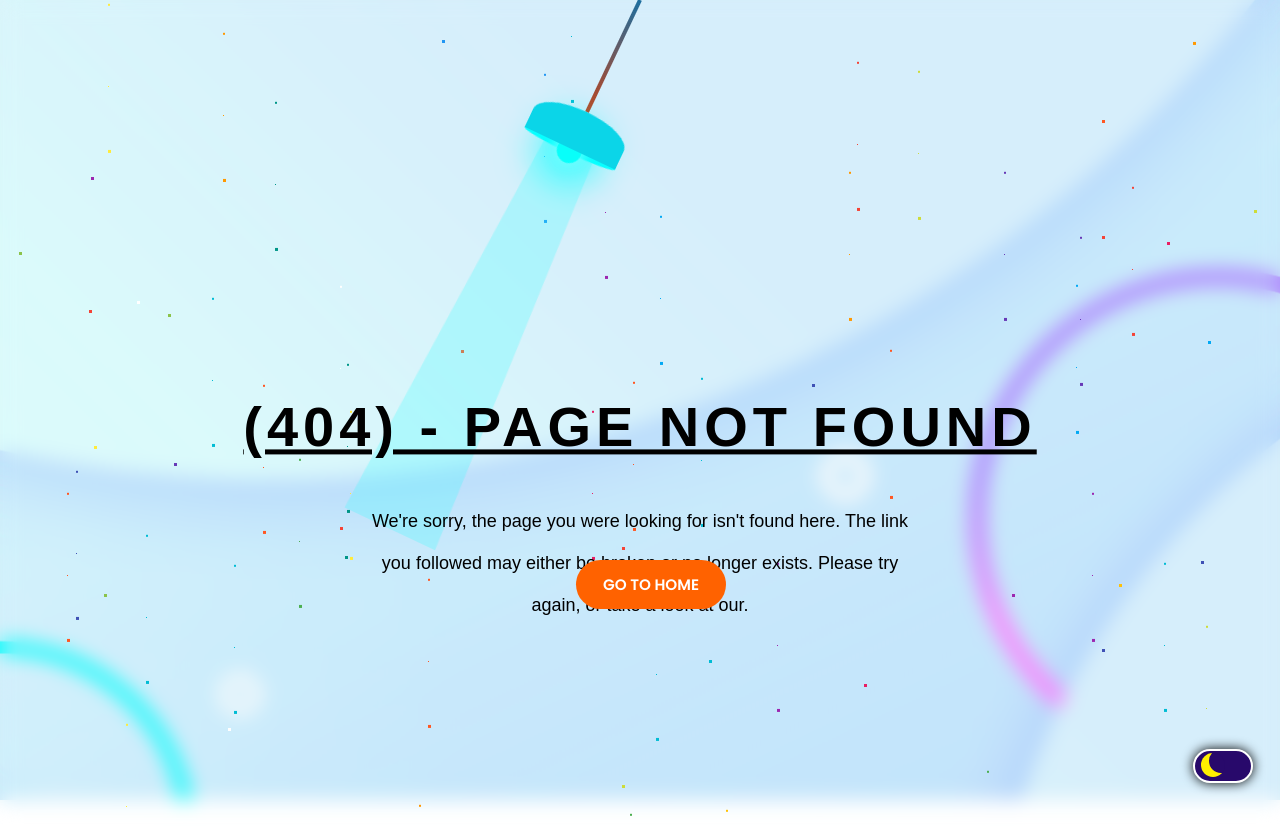
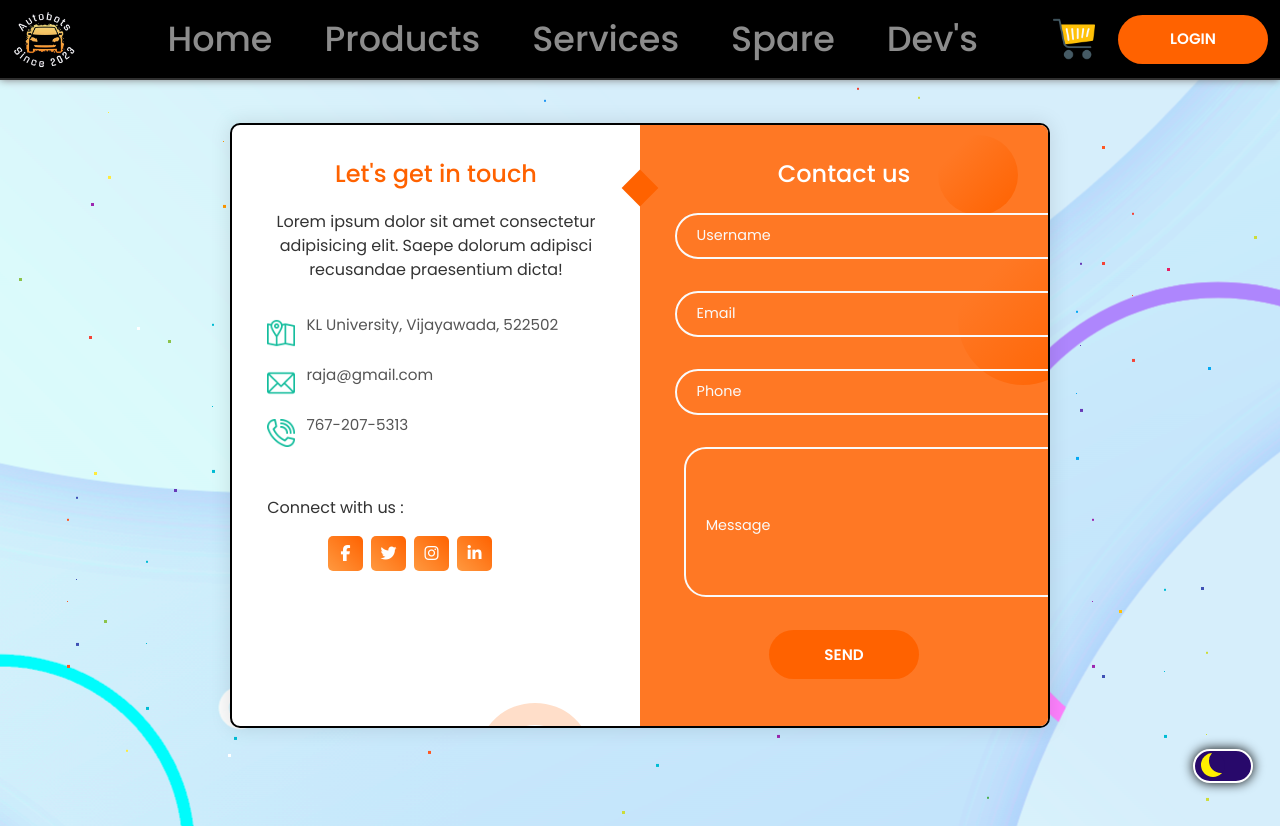
Before and after one commit to rajgopalhota/SDP-02, a React (Create React App) app in the folder client/: page /autobots/contact in a window 1280 px wide. Before the commit this address had no page. Before the commit the page ends 800 px from the top, so only its background shows below. Built offline with nearby package versions, Linux system fonts and the light colour scheme.

Commit message:
contact page embedded

```diff
--- a/client/src/App.js
+++ b/client/src/App.js
@@ -40,10 +40,10 @@ function App() {
             <Route path='spare' element={<Spare />} />
             <Route path='services' element={<Services />} />
             <Route path='cart' element={<Cart />} />
+            <Route path='contact' element={<Contact />}></Route>
           </Route>
           <Route path='products' element={<Autobot />}></Route>
           <Route path='login' element={<Login />}></Route>
-          <Route path='contact' element={<Contact />}></Route>
           <Route path='*' element={<PageNotFound />}></Route>
         </Routes>
       </div>
--- a/client/src/components/Autobots/Autobot.js
+++ b/client/src/components/Autobots/Autobot.js
@@ -8,6 +8,7 @@ import About from '../About/About';
 import Services from '../Services/Services';
 import Spare from '../Spare/Spare';
 import Cart from '../Cart/Cart';
+import Contact from '../Contact/Contact';
 export default function Autobot() {
   return (
     <div>
@@ -25,6 +26,8 @@ export default function Autobot() {
         <Route path='spare' element={<Spare />}></Route>
         <Route path='services' element={<Services />}></Route>
         <Route path='cart' element={<Cart />}></Route>
+        <Route path='contact' element={<Contact />}></Route>
+
       </Routes>
     </div>
   )
--- a/client/src/components/Contact/Contact.js
+++ b/client/src/components/Contact/Contact.js
@@ -12,7 +12,6 @@ export default function Contact() {
     return (
         <div className='ContactCont'>
             <div className="contactcomp-container">
-                <span className="big-circle"></span>
                 <img src="img/shape.png" className="contactcomp-square" alt="" />
                 <div className="contactcomp-form">
                     <div className="contactcomp-contact-info">
--- a/client/src/components/Contact/Styles/Contact.css
+++ b/client/src/components/Contact/Styles/Contact.css
@@ -11,12 +11,12 @@ input,
 textarea {
   font-family: "Poppins", sans-serif;
 }
-.ContactCont {
+/* .ContactCont {
   background: url("./../Assets/background.jpg") no-repeat center center fixed;
-}
+} */
 .contactcomp-container {
-  background-color: rgba(85, 0, 85, 0.699);
-  /* backdrop-filter: blur(2px); */
+  margin-top: 2%;
+  background: transparent;
   position: relative;
   width: 100%;
   min-height: 100vh;
@@ -27,8 +27,8 @@ textarea {
   align-items: center;
   justify-content: center;
 }
-
 .contactcomp-form {
+  border: 2px solid black;
   width: 100%;
   max-width: 820px;
   background-color: #fff;
@@ -39,12 +39,16 @@ textarea {
   display: grid;
   grid-template-columns: repeat(2, 1fr);
 }
-
+.main-body-dark .contactcomp-form{
+  border: 2px solid white;
+}
 .contactcomp-contact-form {
   background-color: #ff7824;
   position: relative;
 }
-
+.main-body-dark .contactcomp-contact-form{
+  background: linear-gradient(45deg, rgb(0, 41, 92),rgb(91, 0, 125));
+}
 .circle {
   border-radius: 50%;
   background: linear-gradient(135deg, transparent 20%, #ff6200);
@@ -97,7 +101,7 @@ textarea {
 }
 
 .contactcomp-input {
-  width: 100%;
+  width: 120%;
   outline: none;
   border: 2px solid #fafafa;
   background: none;
@@ -180,7 +184,10 @@ textarea.contactcomp-input {
   top: 50%;
   transform: translateY(-50%);
 }
-
+.main-body-dark .contactcomp-input-container span:before,
+.contactcomp-input-container span:after{
+  background: linear-gradient(45deg, rgb(0, 41, 92),rgb(91, 0, 125));
+}
 .contactcomp-input-container span:before {
   left: 50%;
 }
@@ -206,7 +213,10 @@ textarea.contactcomp-input {
   padding: 2.3rem 2.2rem;
   position: relative;
 }
-
+.main-body-dark .contactcomp-contact-info{
+  background-color: #333;
+  color: #fafafa;
+}
 .contactcomp-contact-info .contactcomp-title {
   color: #ff6200;
 }
@@ -215,7 +225,9 @@ textarea.contactcomp-input {
   color: #333;
   margin: 1.5rem 0 2rem 0;
 }
-
+.main-body-dark .contactcomp-text{
+  color: white;
+}
 .contactcomp-information {
   display: flex;
   color: #555;
@@ -223,7 +235,9 @@ textarea.contactcomp-input {
   align-items: center;
   font-size: 0.95rem;
 }
-
+.main-body-dark .contactcomp-information{
+  color: #fafafa;
+}
 .contactcomp-icon {
   width: 28px;
   margin-right: 0.7rem;
@@ -240,10 +254,13 @@ textarea.contactcomp-input {
   text-align: left;
   color: #333;
 }
-
+.main-body-dark .contactcomp-social-media p{
+  color: white;
+}
 .contactcomp-social-icons {
   display: flex;
   margin-top: 0.5rem;
+  margin-left: 3.8rem;
 }
 
 .contactcomp-social-icons a {
@@ -257,9 +274,12 @@ textarea.contactcomp-input {
   margin-right: 0.5rem;
   transition: 0.3s;
 }
+.main-body-dark .contactcomp-social-icons a{
+  background: linear-gradient(45deg, rgb(0, 41, 92),rgb(91, 0, 125));
 
+}
 .contactcomp-social-icons a:hover {
-  transform: scale(1.05);
+  transform: scale(1.07);
 }
 
 .contactcomp-contact-info:before {
@@ -307,6 +327,9 @@ textarea.contactcomp-input {
 }
 
 @media (max-width: 850px) {
+  .contactcomp-input{
+    width: 100%;
+  }
   .contactcomp-form {
     grid-template-columns: 1fr;
   }
@@ -345,6 +368,9 @@ textarea.contactcomp-input {
 }
 
 @media (max-width: 480px) {
+  .contactcomp-input{
+    width: 100%;
+  }
   .contactcomp-container {
     padding: 1.5rem;
   }
--- a/client/src/components/ImageGallery/Slider.js
+++ b/client/src/components/ImageGallery/Slider.js
@@ -18,7 +18,7 @@ export default function Slider() {
         </div>
       </div>
       <div className="slider-neon-btn">
-        <NavLink to="/contact" >
+        <NavLink to="/autobots/contact" >
           <span></span>
           <span></span>
           <span></span>
--- a/client/src/components/Login/Styles/Index.css
+++ b/client/src/components/Login/Styles/Index.css
@@ -21,7 +21,9 @@ input {
   min-height: 100vh;
   overflow: hidden;
 }
-
+.main-body-light .container{
+  background-color: rgba(0, 57, 71, 0.82);
+}
 .forms-container {
   position: absolute;
   width: 100%;
```
